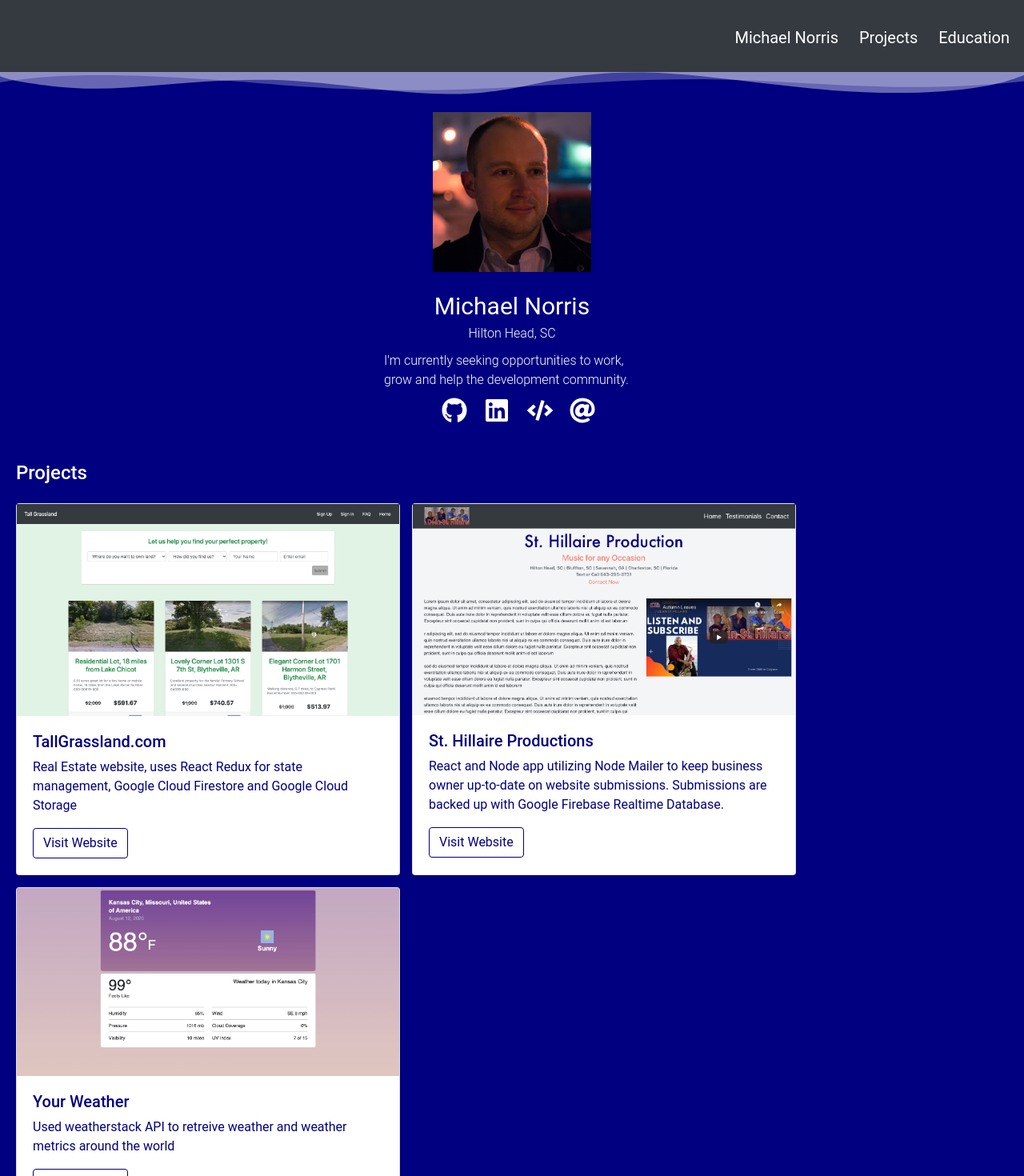
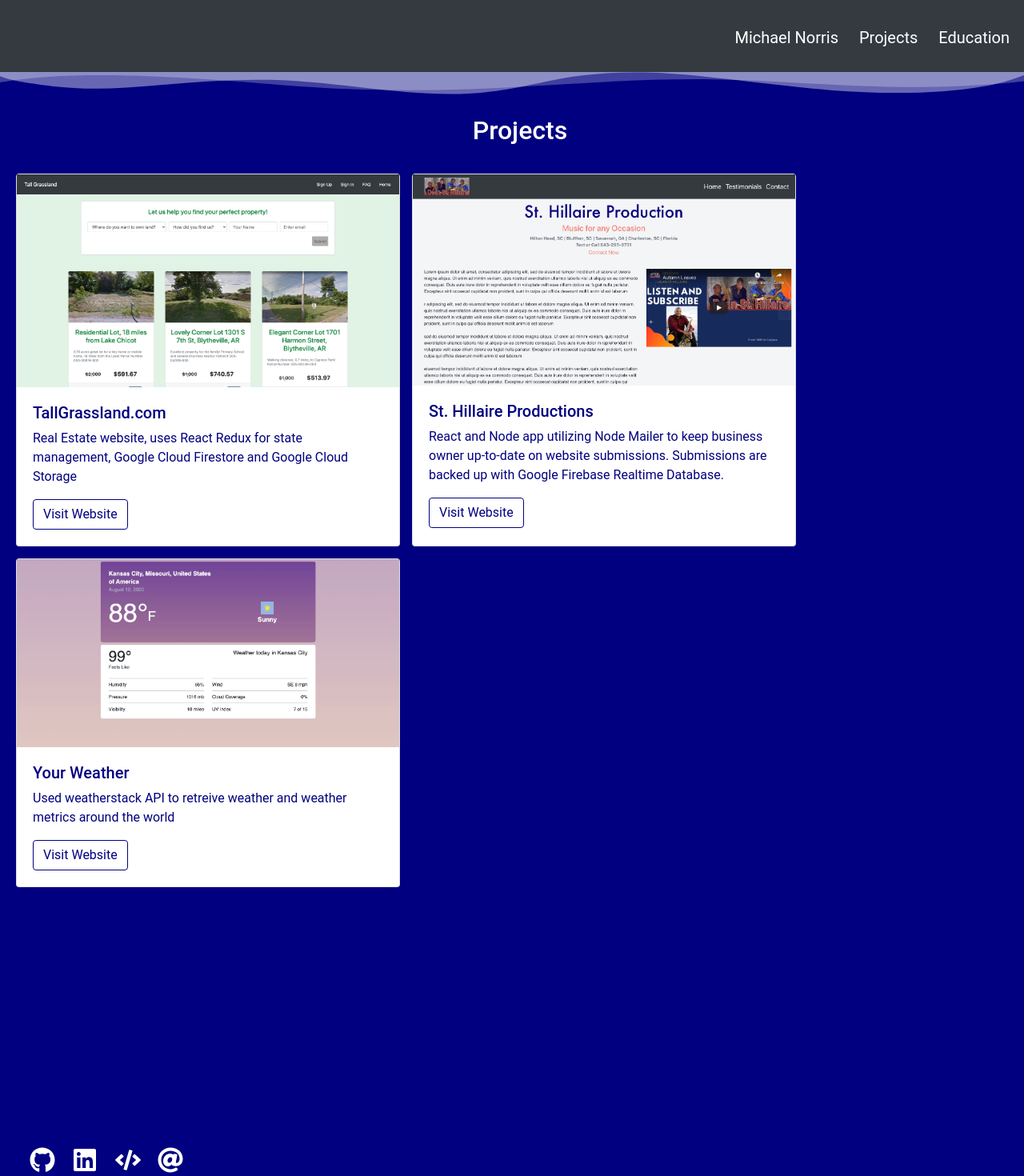
Before and after one commit to Norrismi/react_portfolio, a React (Create React App) app: page /projects in a window 1280 px wide. Shown: the top 1470 px of the page at 80% size. Built offline with nearby package versions, Linux system fonts and the light colour scheme.

Commit message:
worked on intro component

```diff
--- a/src/App.js
+++ b/src/App.js
@@ -4,8 +4,8 @@ import Author from "./components/Author/Author";
 import Education from "./components/Education/Education";
 import Projects from './components/Projects/Projects'
 import NotFound from './components/Nav/NotFound/NotFound'
-// import SideNav from './components/Nav/SideNav/SideNav'
 import TopNav from './components/Nav/TopNav/TopNav'
+
 
 
 
@@ -15,7 +15,7 @@ function App() {
 
     <Router>
       <TopNav/>
-      {/* <SideNav/> */}
+
       <Switch>
         <Route path="/education" component={Education} />
         <Route path="/projects" component={Projects} />
--- a/src/components/Education/Education.css
+++ b/src/components/Education/Education.css
@@ -1,6 +1,12 @@
 
 .edu__container{
     background-color: navy;
+}
+
+.edu__header{
+    display: flex;
+    justify-content: center;
+    margin-bottom: 20px;
 }
 
 
--- a/src/components/Education/Education.js
+++ b/src/components/Education/Education.js
@@ -1,5 +1,5 @@
 import React from "react";
-import Intro from "../Intro/Intro";
+
 import './Education.css'
 import BottomSVG from '../Utility/BottomSVG'
 import TopSVG from '../Utility/TopSVG'
@@ -13,12 +13,12 @@ const Education = () => {
 
         <TopSVG/>
 
-        <Intro />
+
         <br />
         <br />
         <div className='edu__info-container'>
 
-        <h4 className="edu__title">Education</h4>
+        <h4 className="edu__header">Education</h4>
         <br/>
         <br/>
 
--- a/src/components/Intro/Intro.css
+++ b/src/components/Intro/Intro.css
@@ -41,21 +41,6 @@
     width: 50px;
 }
 
-.intro__icon-container{
-    display: flex;
-    justify-content: space-evenly;
-    align-content: center;
-    width: 250px;
-    /* margin-bottom: 10px; */
-    margin: 0;
-    padding: 0;
-
-}
-
-#intro__icon{
- width: 200%;
- height: auto
-}
 
 
 
--- a/src/components/Intro/Intro.js
+++ b/src/components/Intro/Intro.js
@@ -1,14 +1,9 @@
 import React from "react";
 import "./Intro.css";
 import MDNpicture from "../../assets/MDN.jpg";
-import { Link } from 'react-router-dom'
-import {
-  FaGithub,
-  FaCode,
-  FaLinkedin,
-  FaAt
+import '../Nav/Footer/FooterNav'
+import FooterNav from "../Nav/Footer/FooterNav";
 
-} from "react-icons/fa";
 
 const Intro = () => {
   return (
@@ -19,72 +14,22 @@ const Intro = () => {
       </div>
       <div className="intro__text-links">
         <div className="intro__name">Michael Norris</div>
-        <div className="intro-location">Hilton Head, SC</div>
+        <div className="intro-location">Hilton Head, South Carolina</div>
 
         <div className="intro__mission">
           I'm currently seeking opportunities to work, grow and help the
           development community.
         </div>
 
-        <div className='intro__icon-container'>
+        <FooterNav/>
 
 
 
 
-          <div className='intro__github fa-spin'>
-            <a
-              href="https://github.com/Norrismi"
-              target="_blank"
-              rel="noopener noreferrer"
-              alt='GitHub'
-              title='GitHub'
-            >
-              <FaGithub id='intro__icon' />
-            </a>
-          </div>
-
-
-          <div className='intro__linkedin'>
-            <a
-              href="https://bit.ly/3q8QbAG"
-              target="_blank"
-              rel="noopener noreferrer"
-              alt='LinkedIn'
-              title='LinkedIn'
-            >
-
-              <FaLinkedin id='intro__icon' />
-              <span title='LinkedIn' ></span>
-            </a>
-          </div>
-          <div className='intro__codewars'>
-            <a
-              href="https://www.codewars.com/users/Norrismi"
-              target="_blank"
-              rel="noopener noreferrer"
-              alt='CodeWars'
-              title='CodeWars Profile'
-            >
-              <FaCode id='intro__icon' />
-            </a>
-          </div>
-
-          <div className='intro__email'>
-            <a
-              href="mailto:Norrismi0@gmail.com"
-              target="_blank"
-              rel="noopener noreferrer"
-              alt='Email'
-              title='Email'
-            >
-              <FaAt id='intro__icon' />
-            </a>
-          </div>
 
 
 
 
-        </div>
 
 
 
--- /dev/null
+++ b/src/components/Nav/Footer/FooterNav.css
@@ -0,0 +1,61 @@
+
+
+
+
+
+
+
+
+
+
+
+
+.footer__icon-container{
+    display: flex;
+    justify-content: space-evenly;
+    align-content: center;
+    width: 250px;
+    padding: 0;
+
+/* need to change per view */
+    margin-right: 12px;
+
+
+}
+
+#footer__icon{
+ width: 200%;
+ height: auto;
+}
+
+
+
+@media (min-width: 300px) {
+
+    .intro__img{
+        margin: 20px;
+    }
+
+    .intro__container {
+        flex-direction: column;
+        align-items: center;
+        margin: 0;
+        width: 100%;
+    }
+
+    .intro__mission {
+        width: 315px;
+    }
+    .intro__text-links {
+        align-items: center;
+        padding: 0;
+    }
+
+    .intro__mission {
+        width: 320px;
+        margin: 10px ;
+    }
+
+
+
+  }
--- /dev/null
+++ b/src/components/Nav/Footer/FooterNav.js
@@ -0,0 +1,75 @@
+import React from 'react';
+import './FooterNav.css'
+import {
+    FaGithub,
+    FaCode,
+    FaLinkedin,
+    FaAt
+
+} from "react-icons/fa";
+
+const FooterNav = () => {
+    return (
+        <div className='footer__icon-container'>
+
+
+
+
+            <div className='intro__github fa-spin'>
+                <a
+                    href="https://github.com/Norrismi"
+                    target="_blank"
+                    rel="noopener noreferrer"
+                    alt='GitHub'
+                    title='GitHub'
+                >
+                    <FaGithub id='footer__icon' />
+                </a>
+            </div>
+
+
+            <div className='intro__linkedin'>
+                <a
+                    href="https://bit.ly/3q8QbAG"
+                    target="_blank"
+                    rel="noopener noreferrer"
+                    alt='LinkedIn'
+                    title='LinkedIn'
+                >
+
+                    <FaLinkedin id='footer__icon' />
+                    <span title='LinkedIn' ></span>
+                </a>
+            </div>
+            <div className='intro__codewars'>
+                <a
+                    href="https://www.codewars.com/users/Norrismi"
+                    target="_blank"
+                    rel="noopener noreferrer"
+                    alt='CodeWars'
+                    title='CodeWars Profile'
+                >
+                    <FaCode id='footer__icon' />
+                </a>
+            </div>
+
+            <div className='intro__email'>
+                <a
+                    href="mailto:Norrismi0@gmail.com"
+                    target="_blank"
+                    rel="noopener noreferrer"
+                    alt='Email'
+                    title='Email'
+                >
+                    <FaAt id='footer__icon' />
+                </a>
+            </div>
+
+
+
+
+        </div>
+    );
+}
+
+export default FooterNav;
--- a/src/components/Projects/Projects.css
+++ b/src/components/Projects/Projects.css
@@ -1,7 +1,12 @@
 .projects__container{
 background-color: navy;
 
+}
 
+.projects__header{
+    display: flex;
+    justify-content: center;
+    margin-bottom: 20px;
 }
 
 
--- a/src/components/Projects/Projects.js
+++ b/src/components/Projects/Projects.js
@@ -1,12 +1,12 @@
 import React, { Component } from "react";
-import SideNav from "../Nav/SideNav/SideNav";
-import Intro from "../Intro/Intro";
+
 import "./Projects.css";
 import StHillaire_Prod from "../../assets/StHillaire_Prod.jpg";
 import weatherPic from "../../assets/your_weather.jpg";
 import TallGrassland from '../../assets/TallGrassland.jpg'
 import BottomSVG from '../Utility/BottomSVG'
 import TopSVG from '../Utility/TopSVG'
+import FooterNav from '../Nav/Footer/FooterNav'
 
 const projectData = [
   {
@@ -46,13 +46,13 @@ class Projects extends Component {
       <div className="projects__container right-side ">
 
             <TopSVG />
-            <Intro />
+
             <br />
             <br />
 
             <div className="projects__cards-container ">
 
-            <h4>Projects</h4>
+            <h2 className='projects__header'>Projects</h2>
               <div className="project__cards ">
                 {projectData.map((project) => {
                   return (
@@ -81,6 +81,7 @@ class Projects extends Component {
 
 
 
+                <FooterNav />
 
           <BottomSVG />
 
```
Also changed, not shown: src/components/Nav/NavToggle.js (deleted, +0 -34 lines), src/components/Nav/SideNav/SideNav.css (deleted, +0 -69 lines), src/components/Nav/SideNav/SideNav.js (deleted, +0 -39 lines).
